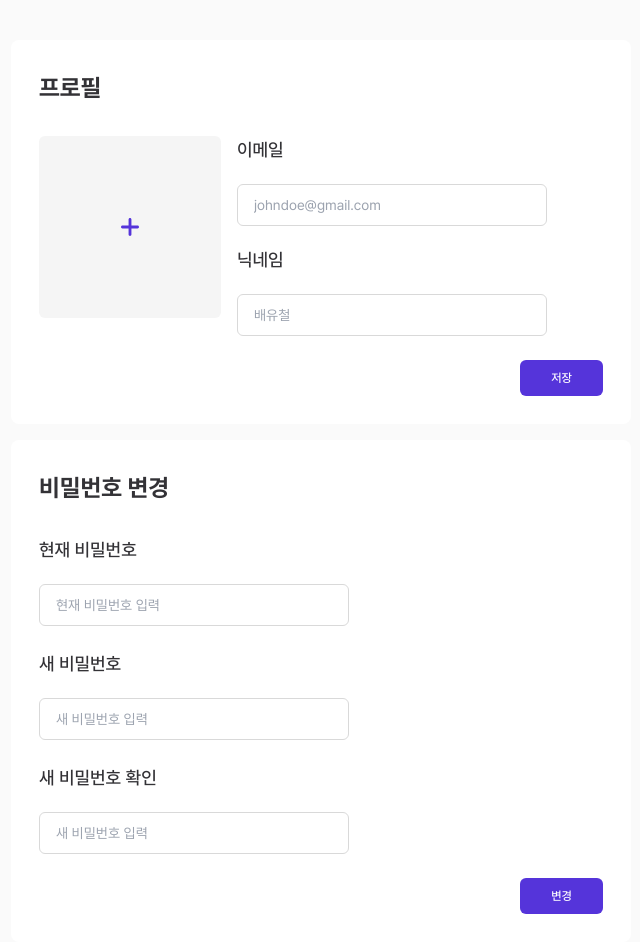
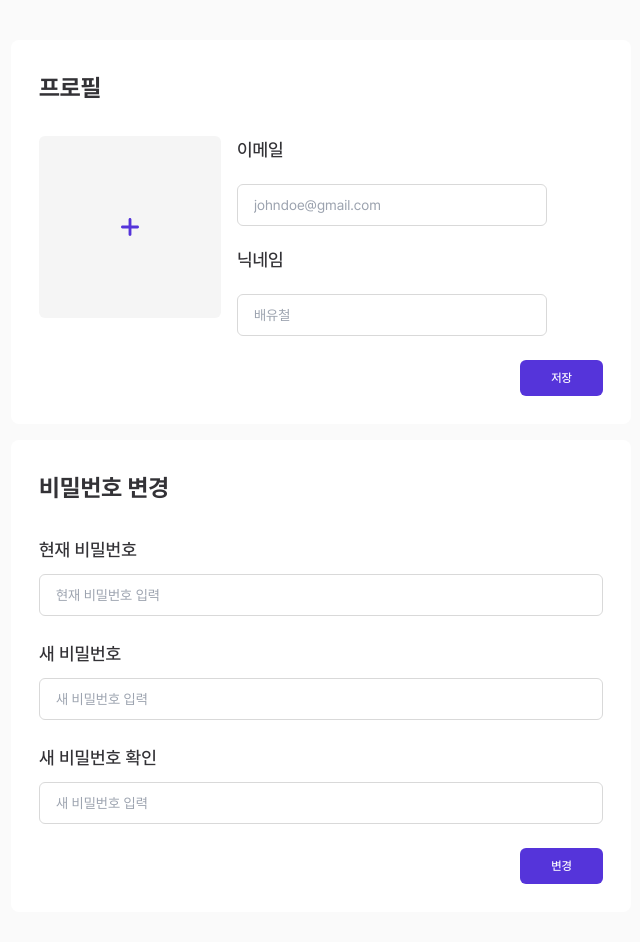
Before and after one commit to ynmkim/taskify, a Next.js app: page /mypage in a window 1280 px wide. Shown: the whole page, without its empty margins (29-669 px from the left). After the commit the page ends 912 px from the top, so only its background shows below. Built offline with nearby package versions, Linux system fonts and the light colour scheme.

Commit message:
Fix: ui input-base 분리

```diff
--- a/src/components/domains/mydashboard/AddDashboardModal.tsx
+++ b/src/components/domains/mydashboard/AddDashboardModal.tsx
@@ -1,7 +1,7 @@
 import DashboardCardTitle from './DashboaordCardTitle';
 import { RadioGroup, RadioGroupItem } from '@/components/ui/radio-group';
 import { Button } from '@/components/ui/button';
-import { Input } from '@/components/ui/input';
+import { Input } from '@/components/ui/base-input';
 import { Label } from '@/components/ui/label';
 
 export default function AddDashboardModal() {
--- a/src/components/domains/mypage/ChangePasswordCard .tsx
+++ b/src/components/domains/mypage/ChangePasswordCard .tsx
@@ -1,8 +1,8 @@
-import DashboardCardTitle from '../mydashboard/DashboaordCardTitle';
 import { cn } from '@/libs/utils';
 import { Label } from '@/components/ui/label';
-import { Input } from '@/components/ui/input';
+import { Input } from '@/components/ui/base-input';
 import { Button } from '@/components/ui/button';
+import DashboardCardTitle from '../mydashboard/DashboaordCardTitle';
 
 interface ChangePasswordCardProps {
   className?: string;
--- /dev/null
+++ b/src/components/ui/base-input.tsx
@@ -0,0 +1,18 @@
+import * as React from 'react';
+import { cn } from '@/libs/utils';
+
+export interface InputProps extends React.InputHTMLAttributes<HTMLInputElement> {}
+
+const Input = React.forwardRef<HTMLInputElement, InputProps>(({ className, type, ...props }, ref) => {
+  return (
+    <input
+      type={type}
+      className={cn('h-[42px] px-4 rounded-md border border-gray-D9D9D9 text-sm text-black-333236', className)}
+      ref={ref}
+      {...props}
+    />
+  );
+});
+Input.displayName = 'Input';
+
+export { Input };
```
